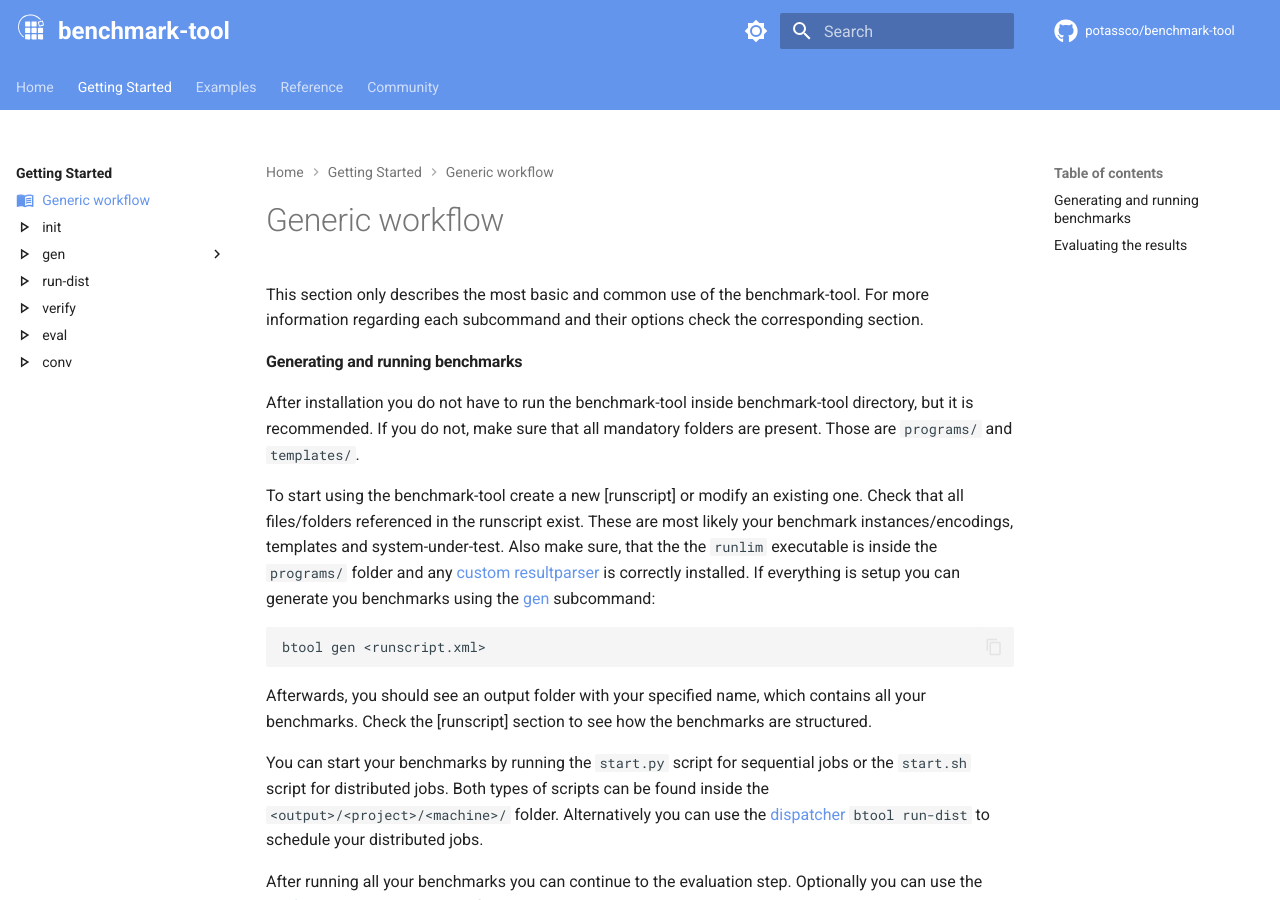
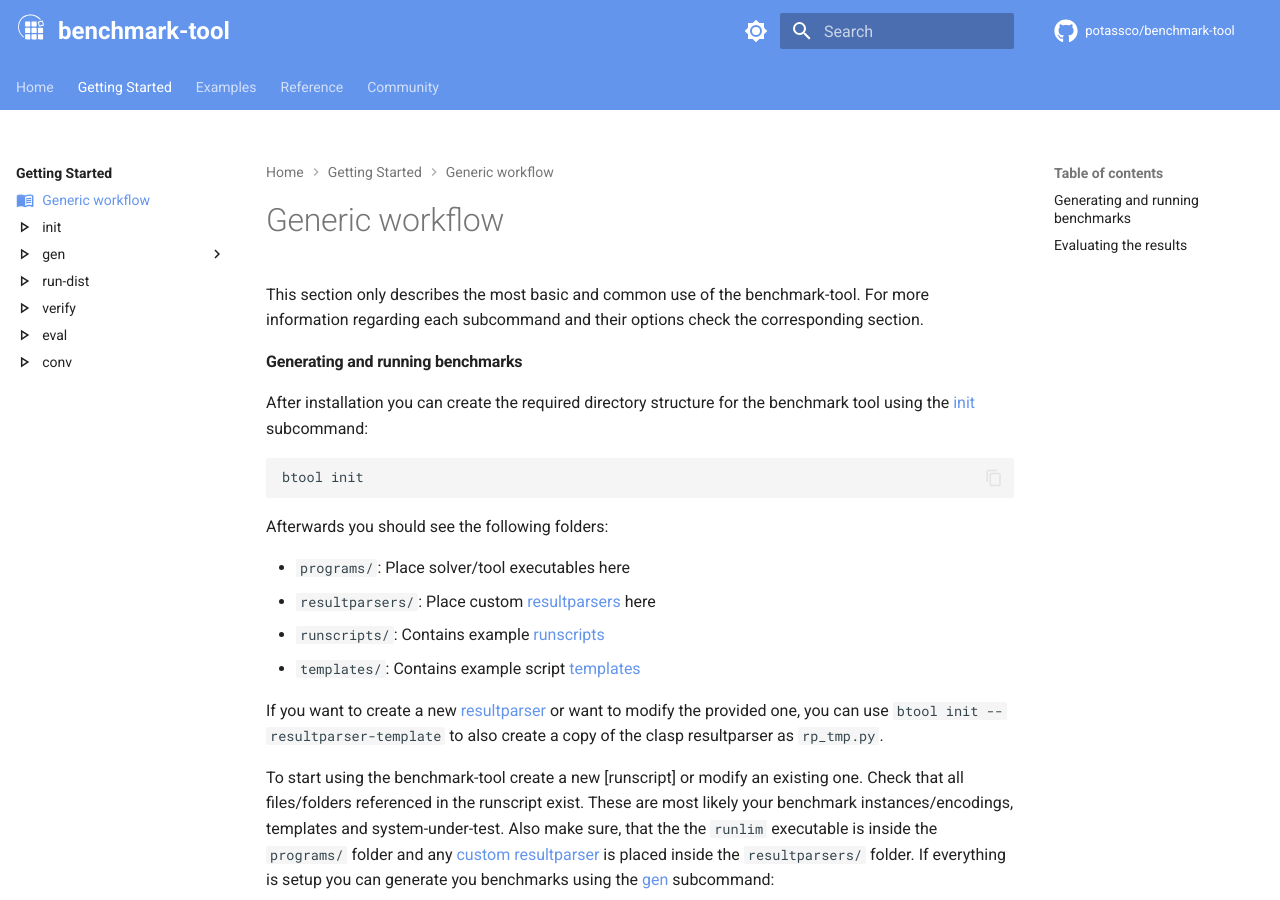
Before and after one commit to potassco/benchmark-tool, an MkDocs documentation site: the page built from docs/getting_started/workflow/index.md, in a window 1280 px wide and 900 px high. Built offline with MkDocs 1.6.1 and Material for MkDocs 9.7.7, drawn with Linux system fonts in a browser that asks for light colours; comment, search, counter and statistics services are not loaded.

Commit message:
Improve documentation

````diff
--- a/docs/getting_started/workflow/index.md
+++ b/docs/getting_started/workflow/index.md
@@ -8,13 +8,27 @@ For more information regarding each subcommand and their options check the corre
 
 #### Generating  and running benchmarks
 
-After installation you do not have to run the benchmark-tool inside benchmark-tool directory, but it is
-recommended. If you do not, make sure that all mandatory folders are present. Those are `programs/` and `templates/`.
+After installation you can create the required directory structure for the benchmark tool using
+the [init] subcommand:
+
+```
+btool init
+```
+
+Afterwards you should see the following folders:
+
+- `programs/`: Place solver/tool executables here
+- `resultparsers/`: Place custom [resultparsers][resparser] here
+- `runscripts/`: Contains example [runscripts]
+- `templates/`: Contains example script [templates]
+
+If you want to create a new [resultparser][resparser] or want to modify the provided one, you can use
+`btool init --resultparser-template` to also create a copy of the clasp resultparser as `rp_tmp.py`.
 
 To start using the benchmark-tool create a new [runscript] or modify an existing one. Check that all
 files/folders referenced in the runscript exist. These are most likely your benchmark instances/encodings,
 templates and system-under-test. Also make sure, that the the `runlim` executable is inside the `programs/`
-folder and any [custom resultparser][resparser] is correctly installed.
+folder and any [custom resultparser][resparser] is placed inside the `resultparsers/` folder.
 If everything is setup you can generate you benchmarks using the [gen] subcommand:
 
 ```
@@ -51,8 +65,11 @@ Further measures can be selected using the -m option.
 btool conv -o <out.ods> <result.xml>
 ```
 
+[runscripts]: ./gen/runscript.md
+[templates]: ./gen/templates.md
 [dispatcher]: ../run_dist/index.md
 [verify]: ../verify/index.md
+[init]: ../init/index.md
 [gen]: ../gen/index.md
 [eval]: ../eval/index.md
 [conv]: ../conv/index.md
````
Also changed, not shown: docs/reference/index.md (+0 -5 lines).
